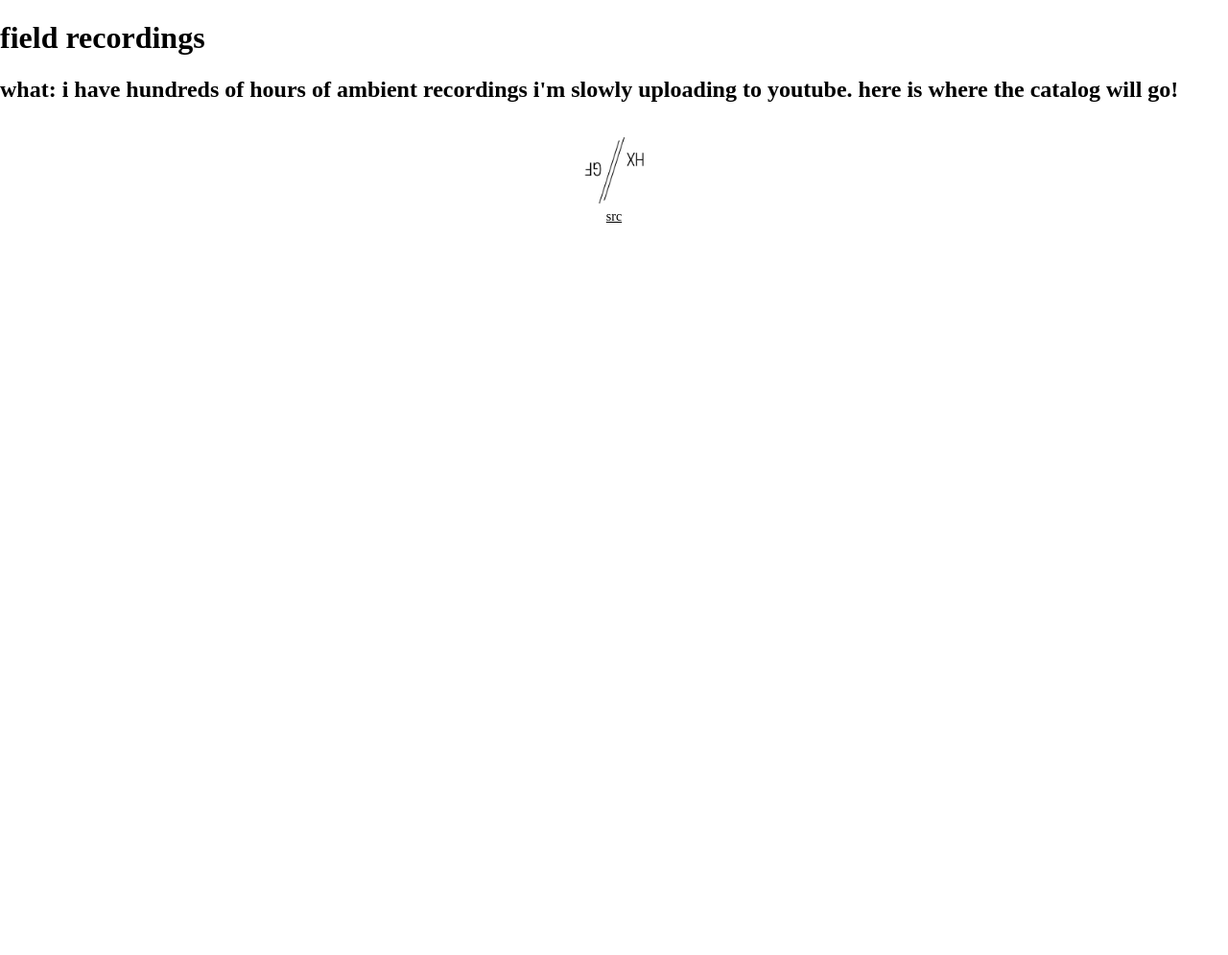
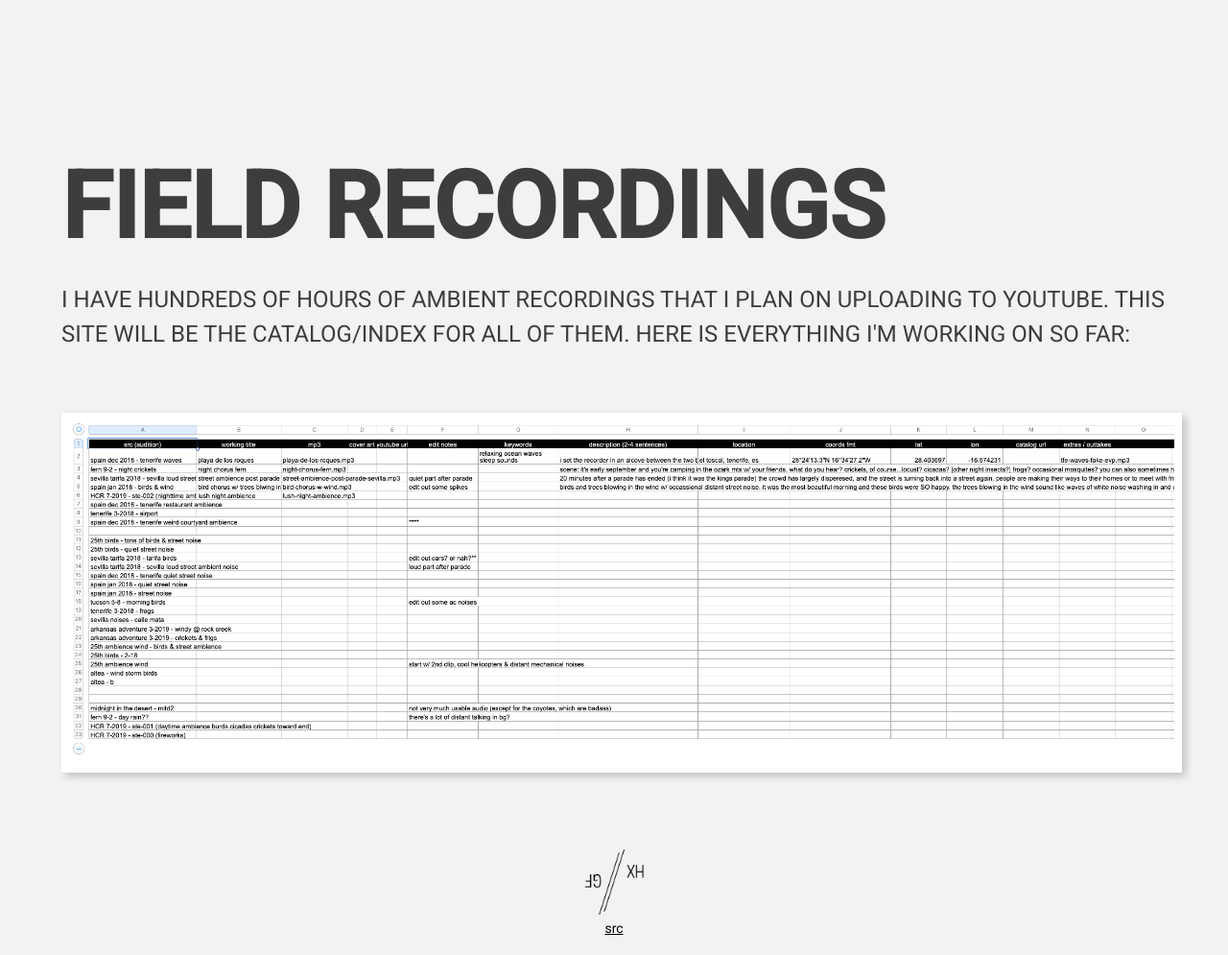
Before and after one commit to hxgf/fieldrecordings.hxgf.io, a plain HTML site: page index.html in a window 1280 px wide. Shown: the whole page at 96% size. Before the commit the page ends 800 px from the top, so only its background shows below. Drawn offline with Linux system fonts and the light colour scheme.

Commit message:
new placeholder page

```diff
--- a/index.html
+++ b/index.html
@@ -18,16 +18,35 @@
   <!-- <script src="./js/lib/instant.page.min.js"></script> -->
   <!-- <script src="https://cdn.skypack.dev/@hotwired/turbo"></script> -->
 
+  <link rel="preconnect" href="https://fonts.googleapis.com">
+  <link rel="preconnect" href="https://fonts.gstatic.com" crossorigin>
+  <link href="https://fonts.googleapis.com/css2?family=Roboto:wght@300;400;500&display=swap" rel="stylesheet">
+
+  <style>
+    body, body *{
+      font-family: 'Roboto', sans-serif;
+    }
+    body{
+      /* background-color: #fcf6ee; */
+      /* color: #bc514f; */
+      /* background-color: #f7efde; */
+      background-color: rgba(0,0,0,0.05);
+      color: rgba(0,0,0,0.75);
+    }
+  </style>
+
 </head>
-<body class="">
+<body class="pa5">
 
-  <h1>field recordings</h1>
-  <h2>what: i have hundreds of hours of ambient recordings i'm slowly uploading to youtube. here is where the catalog will go!</h2>
+  <p class="f-headline fw6 ttu mb3">field recordings</p>
+  <p class="f3 ttu lh-copy mb5">I have hundreds of hours of ambient recordings that i plan on uploading to youtube. This site will be the catalog/index for all of them. Here is everything i'm working on so far:</p>
 
-<div class="tc pv3">
-  <a target="_blank" href="https://hxgf.io"><img class="w3 dib" src="./images/hxgf-bug.png" /></a><br />
-  <a target="_blank" class="f6 black" href="https://github.com/hxgf/fieldrecordings.hxgf.io">src</a>
-</div>
+  <img class="db pa2 bg-white shadow-5 mb5" src="/images/fieldrecs-comingsoon.png" />
+
+  <div class="tc pv3">
+    <a target="_blank" href="https://hxgf.io"><img class="w3 dib" src="./images/hxgf-bug.png" /></a><br />
+    <a target="_blank" class="f6 black" href="https://github.com/hxgf/fieldrecordings.hxgf.io">src</a>
+  </div>
 
 </body>
 </html>
```
Also changed, not shown: images/fieldrecs-comingsoon.png (added).
